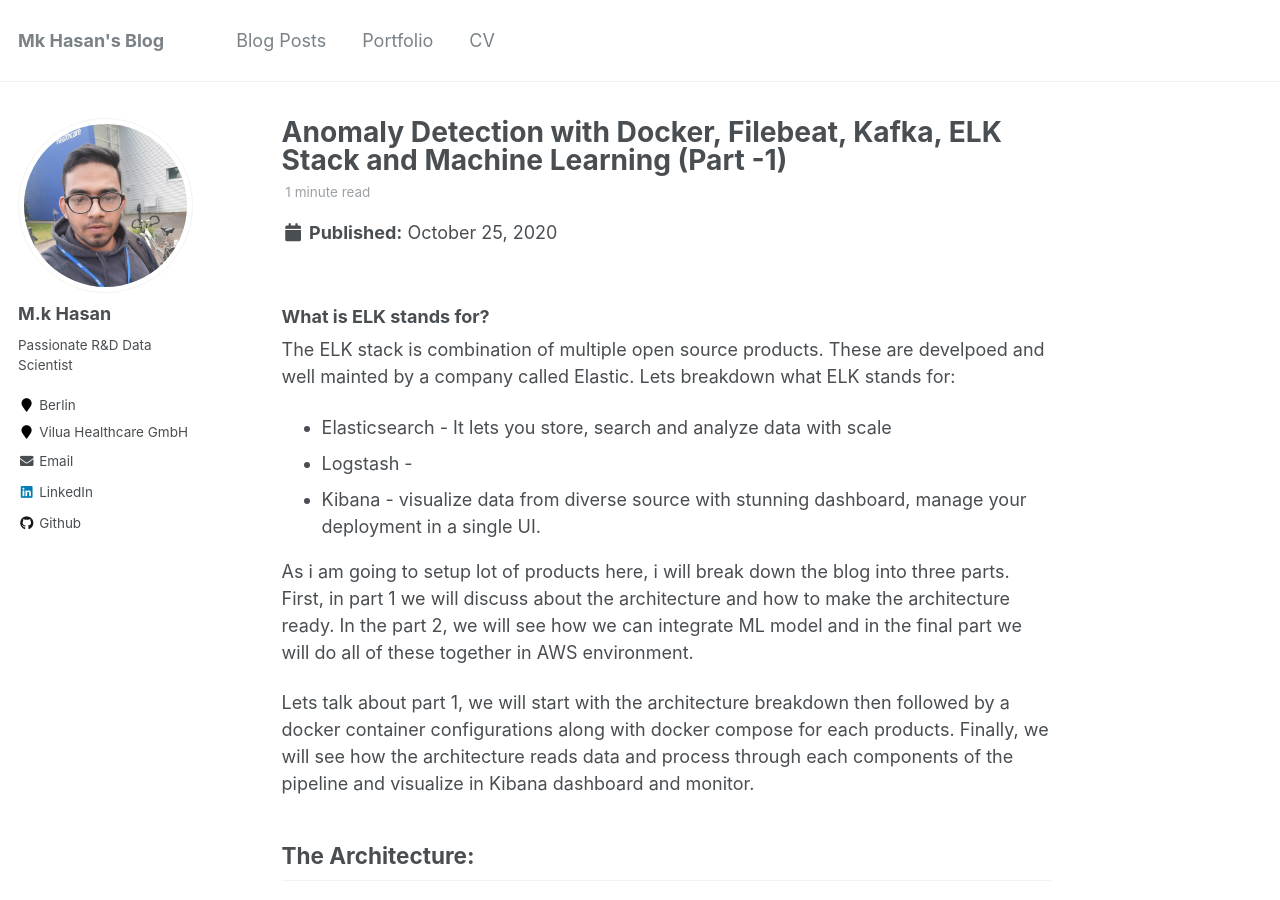
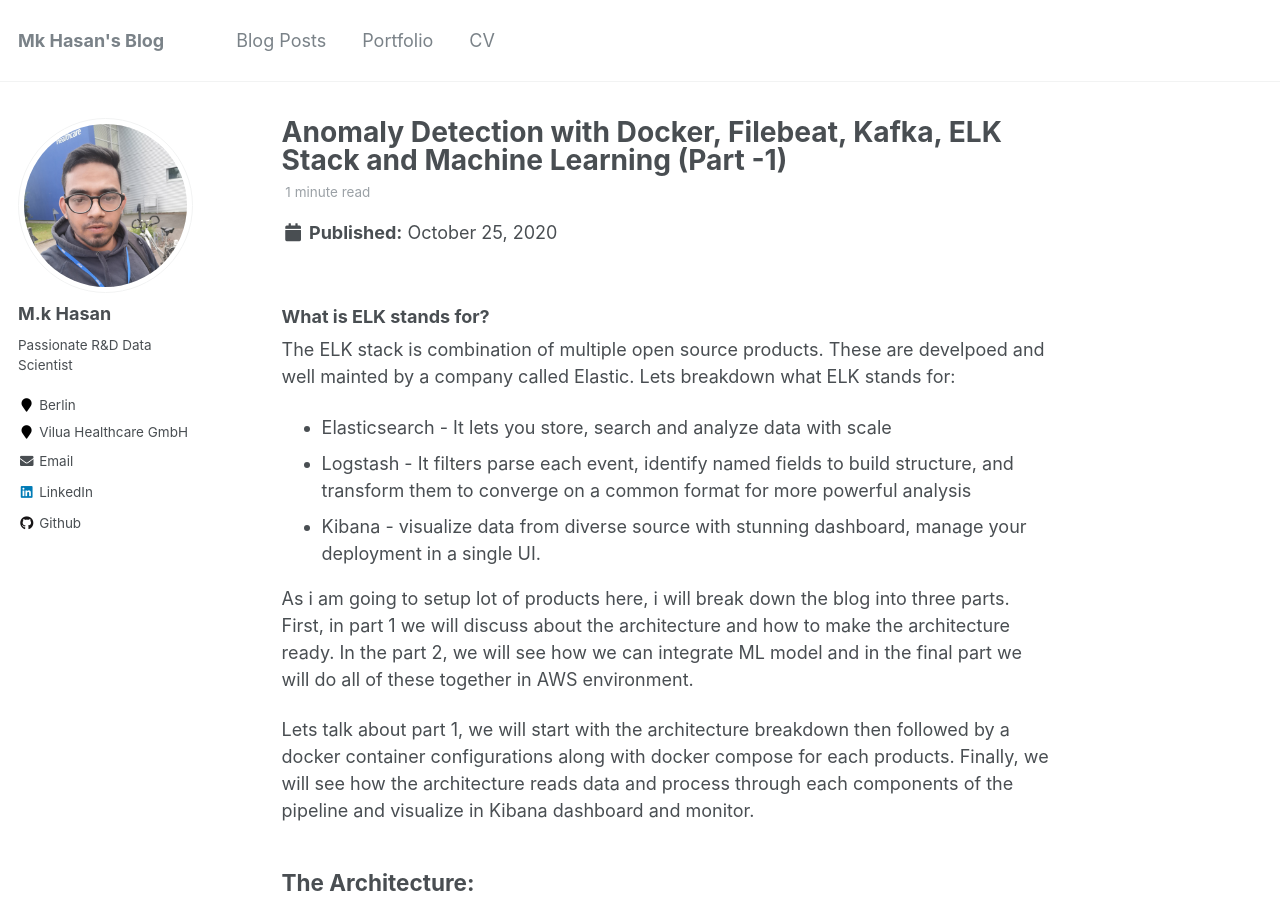
Before and after one commit to mk-hasan/mk-hasan.github.io, a Jekyll site: the page built from _posts/2020-10-25-Kafka-Elk-ML.md, in a window 1280 px wide and 900 px high. Built offline with Jekyll 4.4.1, drawn with Linux system fonts in a browser that asks for light colours.

Commit message:
pushing blog post 6

```diff
--- a/_posts/2020-10-25-Kafka-Elk-ML.md
+++ b/_posts/2020-10-25-Kafka-Elk-ML.md
@@ -16,7 +16,7 @@ The ELK stack is combination of multiple open source products. These are develpo
 Lets breakdown what ELK stands for:
 
 * Elasticsearch - It lets you store, search and analyze data with scale
-* Logstash -
+* Logstash - It filters parse each event, identify named fields to build structure, and transform them to converge on a common format for more powerful analysis
 * Kibana - visualize data from diverse source with stunning dashboard, manage your deployment in a single UI.
 
 
@@ -26,7 +26,7 @@ Lets talk about part 1, we will start with the architecture breakdown then follo
 
 ## The Architecture:
 
-![ARi Equation](/images/elk-archi.png "System Architecture")
+![Elk-kafka Architecture](/images/elk-archi.png "System Architecture")
 
 
 To illustrate, the above figure represents the whole pipeline except the ML implementation. The first components Filebeat will read the log from any source then it will send the logs to the producer of the Kafka, the logstash will read the data from kafka broker then make some trsnformation or modifications followed by sending it to the Elsaticsearch. Finally Kibana will get the data from Elsaticsearch.
```
Also changed, not shown: _posts/2020-07-7-AdjustedRandIndex.md (+1 -1 lines), 1 other file.
